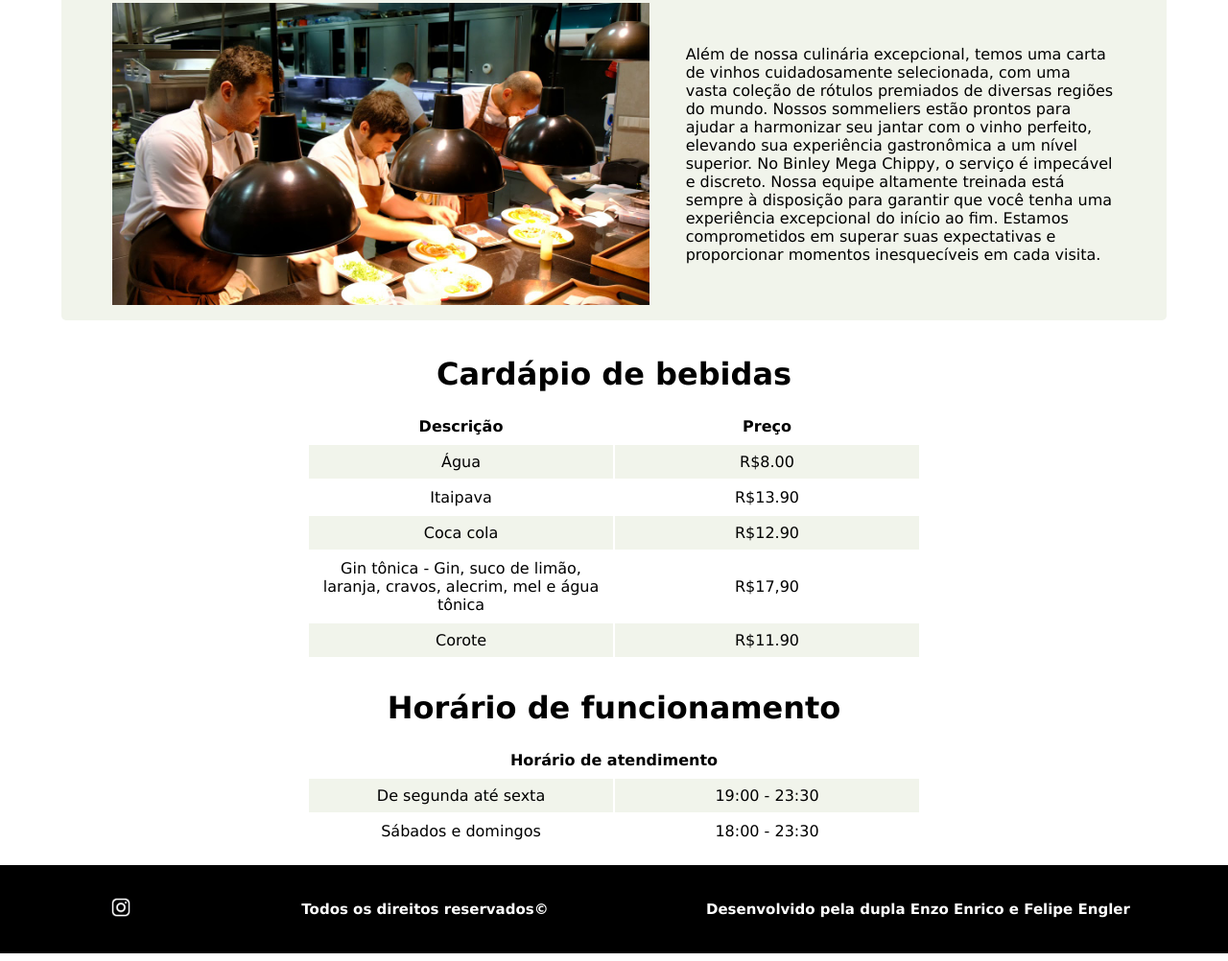
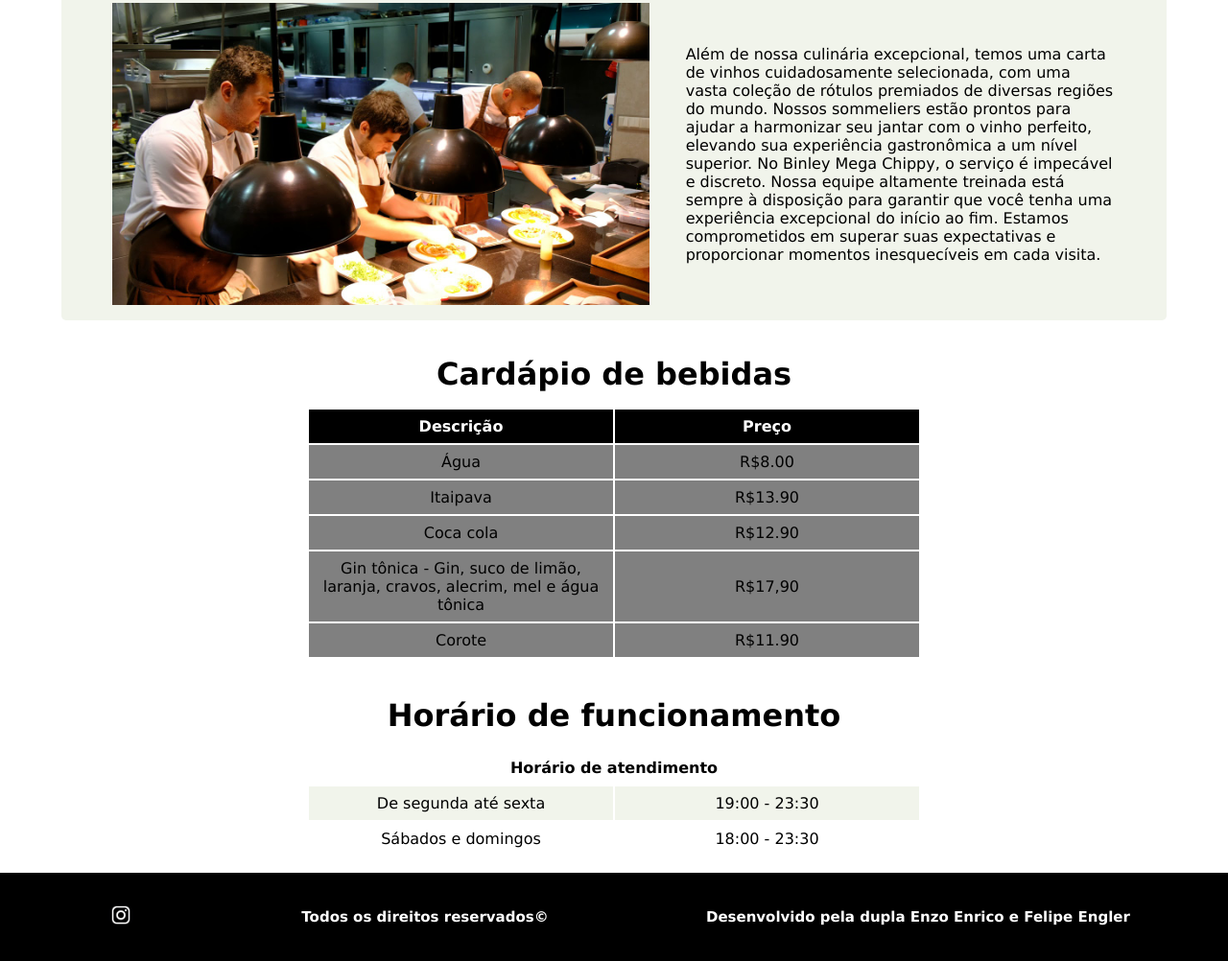
Before and after one commit to enzoenrico/atividadeRa4ExpCriativa, a plain HTML site: page index.html in a window 1280 px wide. Shown: the part 3203-4205 px from the top of the page at 96% size. Drawn offline with Linux system fonts and the light colour scheme.

Commit message:
finalizado

```diff
--- a/index.html
+++ b/index.html
@@ -124,29 +124,29 @@
             <h1 class="title">Cardápio de bebidas</h1>
             <div class="bebidas-table-wrapper">
                 <table class="table">
-                <tr>
+                <tr class="bg-black">
                     <th>Descrição</th>
                     <th>Preço</th>
                 </tr>
                 <tr>
-                    <td class="description">Água</td>
-                    <td>R$8.00</td>
+                    <td class="description bg-gray">Água</td>
+                    <td class="bg-gray">R$8.00</td>
                 </tr>
                 <tr>
-                    <td class="description">Itaipava</td>
-                    <td>R$13.90</td>
+                    <td class="description bg-gray">Itaipava</td>
+                    <td  class="bg-gray">R$13.90</td>
                 </tr>
                 <tr>
-                    <td class="description">Coca cola</td>
-                    <td>R$12.90</td>
+                    <td class="description bg-gray">Coca cola</td>
+                    <td class="bg-gray">R$12.90</td>
                 </tr>
                 <tr>
-                    <td class="description">Gin tônica - Gin, suco de limão, laranja, cravos, alecrim, mel e água tônica </td>
-                    <td>R$17,90</td>
+                    <td class="description bg-gray">Gin tônica - Gin, suco de limão, laranja, cravos, alecrim, mel e água tônica </td>
+                    <td class="bg-gray">R$17,90</td>
                 </tr>
                 <tr>
-                    <td class="description">Corote</td>
-                    <td>R$11.90</td>
+                    <td class="description bg-gray">Corote</td>
+                    <td class="bg-gray">R$11.90</td>
                 </tr>
             </table>
             </div>
--- a/style.css
+++ b/style.css
@@ -186,6 +186,8 @@ header a:hover {
     align-items: center;
     justify-content: center;
     flex-direction: column;
+
+    height: 100vh;
 }
 
 .form-wrapper{
@@ -242,7 +244,17 @@ form button:hover{
 
 }
 
-.bebidas-wrapper, working-hours {
+.bg-black{
+  background-color: black;
+  color: white;
+}
+
+.bg-gray{
+  background-color: gray;
+}
+
+
+.bebidas-wrapper, .working-hours {
     padding: 8px 0 0;
 }
 
```
Also changed, not shown: contact.html (+7 -0 lines).
